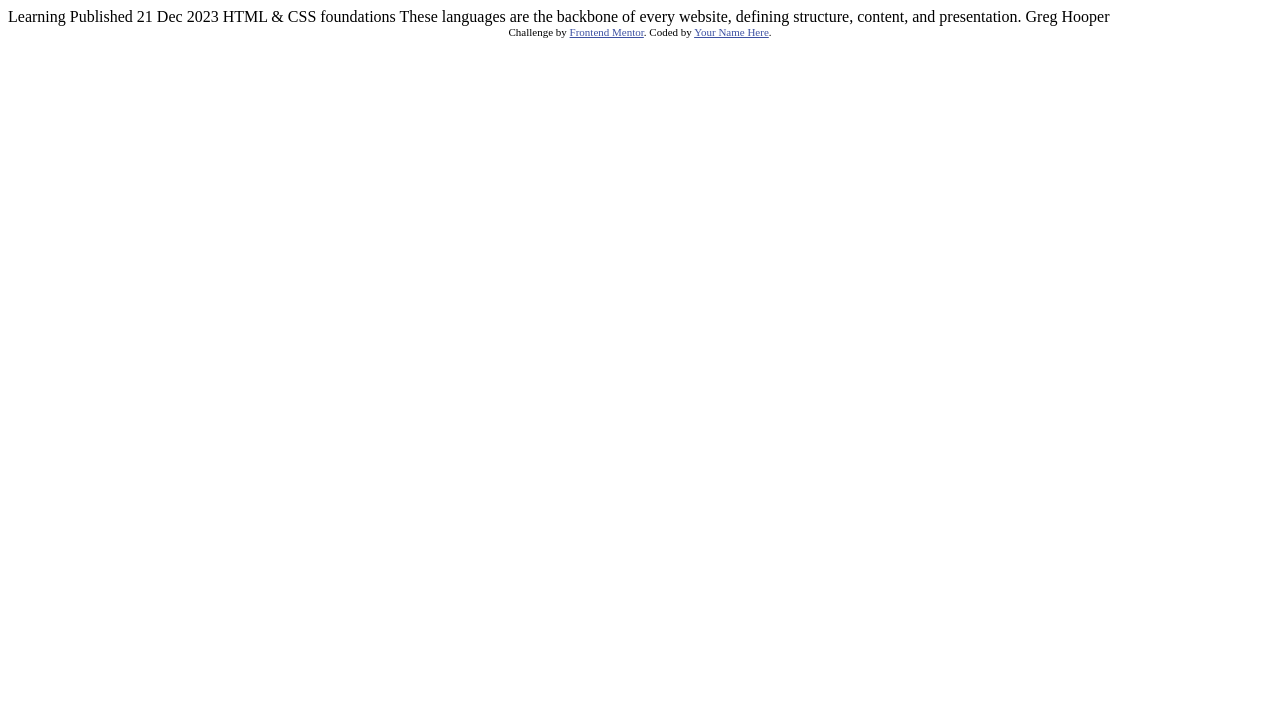
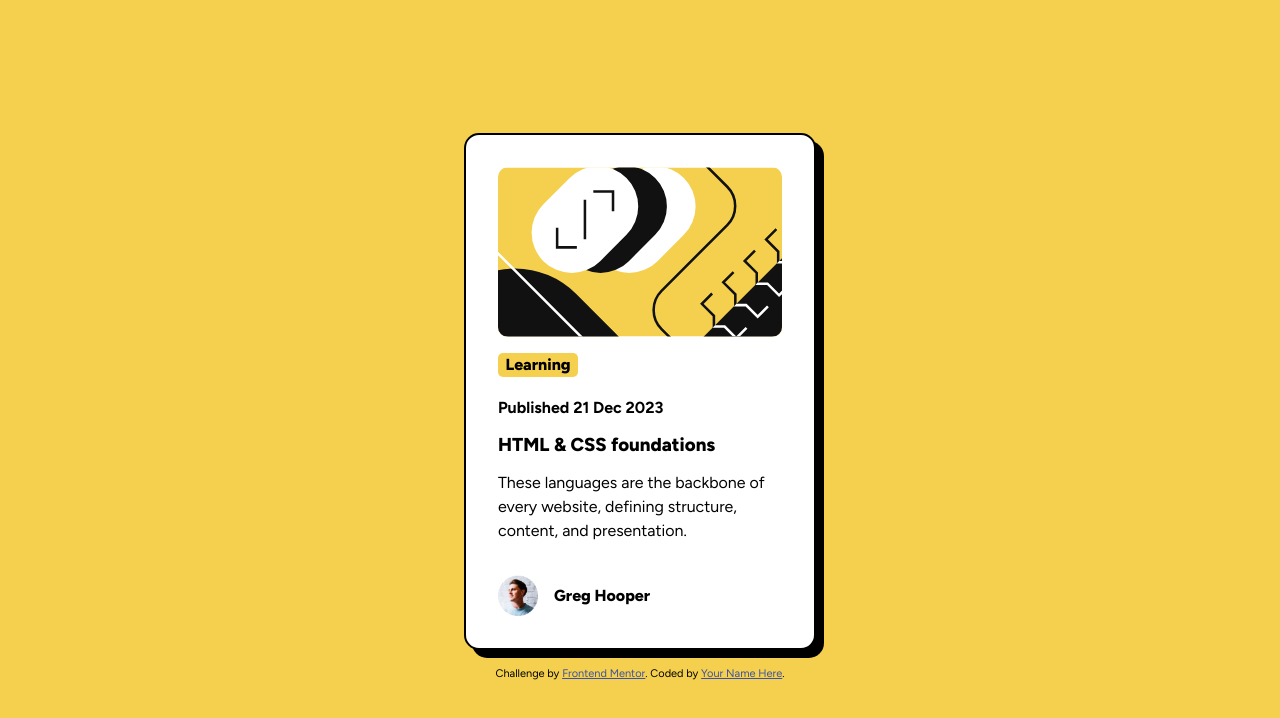
Before and after one commit to dongkp96/blog-preview-card-main, a plain HTML site: page blog-preview-card-main/index.html in a window 1280 px wide. Drawn offline with Linux system fonts and the light colour scheme.

Commit message:
Adds CSS styling and configures elements

```diff
--- a/blog-preview-card-main/index.html
+++ b/blog-preview-card-main/index.html
@@ -5,30 +5,36 @@
   <meta name="viewport" content="width=device-width, initial-scale=1.0"> <!-- displays site properly based on user's device -->
 
   <link rel="icon" type="image/png" sizes="32x32" href="./assets/images/favicon-32x32.png">
+  <link rel="stylesheet" href="style.css">
+  <link rel="preconnect" href="https://fonts.googleapis.com">
+  <link rel="preconnect" href="https://fonts.gstatic.com" crossorigin>
+  <link href="https://fonts.googleapis.com/css2?family=Figtree:ital,wght@0,300..900;1,300..900&display=swap" rel="stylesheet">
+
 
   <title>Frontend Mentor | Blog preview card</title>
 
-  <!-- Feel free to remove these styles or customise in your own stylesheet 👍 -->
-  <style>
-    .attribution { font-size: 11px; text-align: center; }
-    .attribution a { color: hsl(228, 45%, 44%); }
-  </style>
 </head>
 <body>
+  <main>
+      <img src="assets/images/illustration-article.svg" alt="Illustration design for learning module">
+      <p class="blog-tag">Learning</p>
 
-  Learning
+      <h4>Published 21 Dec 2023</h4>
 
-  Published 21 Dec 2023
+      <h3>HTML & CSS foundations</h3>
 
-  HTML & CSS foundations
+      <p>These languages are the backbone of every website, defining structure, content, and presentation.</p>
 
-  These languages are the backbone of every website, defining structure, content, and presentation.
-
-  Greg Hooper
-
-  <div class="attribution">
-    Challenge by <a href="https://www.frontendmentor.io?ref=challenge" target="_blank">Frontend Mentor</a>.
-    Coded by <a href="#">Your Name Here</a>.
-  </div>
+      <div class="author">
+        <img src="assets/images/image-avatar.webp" alt="Profile image of Greg Hooper" class="author">
+        <p>Greg Hooper</p>
+      </div>
+  </main>
+  <footer>
+    <div class="attribution">
+      Challenge by <a href="https://www.frontendmentor.io?ref=challenge" target="_blank">Frontend Mentor</a>.
+      Coded by <a href="#">Your Name Here</a>.
+    </div>
+  </footer>
 </body>
 </html>
--- /dev/null
+++ b/blog-preview-card-main/style.css
@@ -0,0 +1,133 @@
+/* Box sizing rules */
+*,
+*::before,
+*::after {
+  box-sizing: border-box;
+}
+
+/* Prevent font size inflation */
+html {
+  -moz-text-size-adjust: none;
+  -webkit-text-size-adjust: none;
+  text-size-adjust: none;
+}
+
+/* Remove default margin in favour of better control in authored CSS */
+body, h1, h2, h3, h4, p,
+figure, blockquote, dl, dd {
+  margin-block-end: 0;
+}
+
+/* Remove list styles on ul, ol elements with a list role, which suggests default styling will be removed */
+ul[role='list'],
+ol[role='list'] {
+  list-style: none;
+}
+
+/* Set core body defaults */
+body {
+  min-height: 100vh;
+  line-height: 1.5;
+  background-color: hsl(47, 88%, 63%);
+  font-family: "Figtree", serif;
+}
+
+/* Set shorter line heights on headings and interactive elements */
+h1, h2, h3, h4,
+button, input, label {
+  line-height: 1.1;
+}
+
+/* Balance text wrapping on headings */
+h1, h2,
+h3, h4 {
+  text-wrap: balance;
+}
+
+/* A elements that don't have a class get default styles */
+a:not([class]) {
+  text-decoration-skip-ink: auto;
+  color: currentColor;
+}
+
+/* Make images easier to work with */
+img,
+picture {
+  max-width: 100%;
+  display: block;
+}
+
+/* Inherit fonts for inputs and buttons */
+input, button,
+textarea, select {
+  font-family: inherit;
+  font-size: inherit;
+}
+
+/* Make sure textareas without a rows attribute are not tiny */
+textarea:not([rows]) {
+  min-height: 10em;
+}
+
+/* Anything that has been anchored to should have extra scroll margin */
+:target {
+  scroll-margin-block: 5ex;
+}
+
+
+/*******
+CSS Reset ^^^
+********/
+
+.attribution { font-size: 11px; text-align: center; }
+.attribution a { color: hsl(228, 45%, 44%); }
+
+body{
+    display:flex;
+    flex-direction: column;
+    justify-content: center;
+    align-items: center;
+    gap:1rem;
+}
+main{
+    background-color:hsl(0, 0%, 100%);
+    max-width:22rem;
+    padding:2rem;
+    border-radius:15px;
+    box-shadow: 0.5rem 0.5rem;
+    border:2px solid black;
+}
+
+.blog-tag{
+    background-color:hsl(47, 88%, 63%);
+    max-width:5rem;
+    text-align:center;
+    border-radius:5px;
+    font-weight:800;
+}
+
+
+h3{
+    font-weight:800;
+}
+
+main > img{
+    border-radius:10px;
+}
+
+
+.author{
+    display:flex;
+    gap:1rem;
+    margin-top: 1rem;
+    align-items:center;
+}
+
+.author > img{
+    width: 2.5rem;
+}
+
+.author > p{
+    font-weight:800;
+    font-size:1rem;
+}
```
